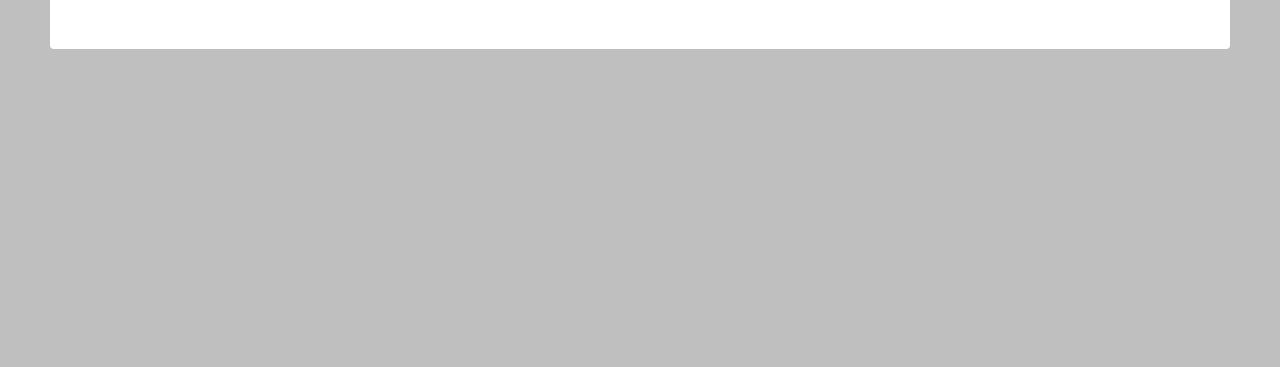
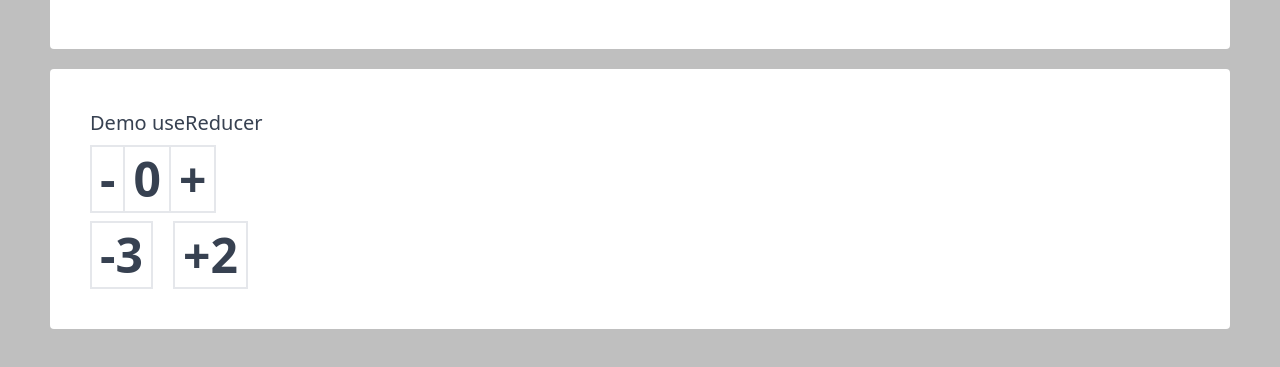
Before and after one commit to quboilam/DemoReactHook, a React (Vite) app: page / in a window 1280 px wide. Shown: the part 1075-1442 px from the top of the page. Before the commit the page ends 1174 px from the top, so only its background shows below. Built offline with nearby package versions, Linux system fonts and the light colour scheme; grey boxes are pictures that could not be loaded.

Commit message:
Demo useReducer

```diff
--- a/src/App.tsx
+++ b/src/App.tsx
@@ -2,6 +2,7 @@ import "./App.css";
 import DemoSaveDataLocalStorage from "./components/DemoSaveDataLocalStorage";
 import DemoUseCallback from "./components/DemoUseCallback";
 import DemoUseMemo from "./components/DemoUseMemo";
+import DemoUseReducer from "./components/DemoUseReducer";
 import DemoUseRef from "./components/DemoUseRef";
 
 function App() {
@@ -11,6 +12,7 @@ function App() {
       <DemoUseCallback />
       <DemoSaveDataLocalStorage />
       <DemoUseRef />
+      <DemoUseReducer />
     </>
   );
 }
--- /dev/null
+++ b/src/components/DemoUseReducer/DemoUseReducer.tsx
@@ -0,0 +1,68 @@
+import React, { useReducer } from "react";
+
+const initalState = 0;
+
+type ActionType = {
+  type: string;
+  payload?: number;
+};
+
+function reducer(state: number, action: ActionType) {
+  switch (action.type) {
+    case "incresement": {
+      return state + 1;
+    }
+    case "incresement2": {
+      return state + 2;
+    }
+    case "decreasement": {
+      return state - 1;
+    }
+    case "decreasement3": {
+      return state - 3;
+    }
+    default: {
+      throw new Error("Invalid action!!!");
+    }
+  }
+}
+
+export default function DemoUseReducer() {
+  const [state, dispatch] = useReducer(reducer, initalState);
+  return (
+    <div className="bg-white p-10 rounded text-gray-700 mt-5">
+      <h2 className="text-xl">Demo useReducer</h2>
+      <div className="mt-2">
+        <button
+          className="p-2 border-[2px] inline-block text-5xl font-bold border-r-0"
+          onClick={() => dispatch({ type: "decreasement" })}
+        >
+          -
+        </button>
+        <span className="p-2 border-[2px] inline-block text-5xl font-bold">
+          {state}
+        </span>
+        <button
+          className="p-2 border-[2px] inline-block text-5xl font-bold border-l-0"
+          onClick={() => dispatch({ type: "incresement" })}
+        >
+          +
+        </button>
+      </div>
+      <div className="mt-2">
+        <button
+          className="p-2 border-[2px] inline-block text-5xl font-bold mr-5"
+          onClick={() => dispatch({ type: "decreasement3" })}
+        >
+          -3
+        </button>
+        <button
+          className="p-2 border-[2px] inline-block text-5xl font-bold"
+          onClick={() => dispatch({ type: "incresement2" })}
+        >
+          +2
+        </button>
+      </div>
+    </div>
+  );
+}
--- /dev/null
+++ b/src/components/DemoUseReducer/index.ts
@@ -0,0 +1,3 @@
+import DemoUseReducer from "./DemoUseReducer";
+
+export default DemoUseReducer;
```
